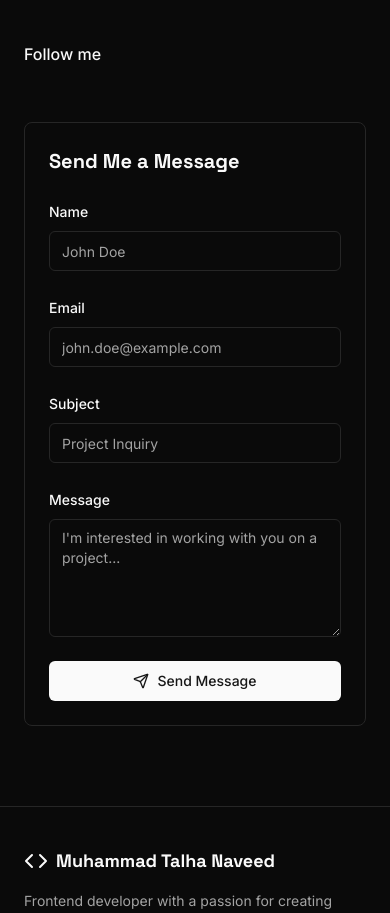
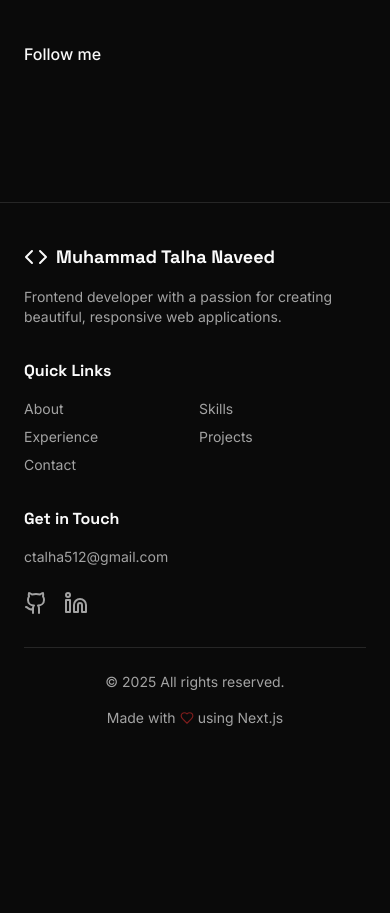
Before and after one commit to talha206/portfolio, a Next.js app: page / in a window 390 px wide. Shown: the part 10080-10993 px from the top of the page. After the commit the page ends 10848 px from the top, so only its background shows below. Built offline with nearby package versions, Linux system fonts and the light colour scheme.

Commit message:
removed the send message form

```diff
--- a/components/sections/ContactSection.tsx
+++ b/components/sections/ContactSection.tsx
@@ -106,7 +106,7 @@ export function ContactSection() {
             whileInView={{ opacity: 1, x: 0 }}
             transition={{ duration: 0.5, delay: 0.2 }}
             viewport={{ once: true }}
-            className="col-span-1"
+            className="col-span-1 lg:col-span-2"
           >
             <div className="space-y-8">
               <div>
@@ -116,7 +116,7 @@ export function ContactSection() {
                 </p>
               </div>
 
-              <div className="space-y-6">
+              <div className="lg:justify-between lg:flex space-y-6 lg:space-y-0">
                 <div className="flex items-start gap-4">
                   <div className="bg-primary/10 rounded-lg p-3 text-primary">
                     <Mail className="h-6 w-6" />
@@ -171,93 +171,7 @@ export function ContactSection() {
             viewport={{ once: true }}
             className="col-span-2"
           >
-            <div className="bg-card border border-border rounded-lg p-6 md:p-8">
-              <h3 className="text-xl font-space-grotesk font-bold mb-6">Send Me a Message</h3>
 
-              <Form {...form}>
-                <form onSubmit={form.handleSubmit(onSubmit)} className="space-y-6">
-                  <div className="grid grid-cols-1 md:grid-cols-2 gap-6">
-                    <FormField
-                      control={form.control}
-                      name="name"
-                      render={({ field }) => (
-                        <FormItem>
-                          <FormLabel>Name</FormLabel>
-                          <FormControl>
-                            <Input placeholder="John Doe" {...field} />
-                          </FormControl>
-                          <FormMessage />
-                        </FormItem>
-                      )}
-                    />
-
-                    <FormField
-                      control={form.control}
-                      name="email"
-                      render={({ field }) => (
-                        <FormItem>
-                          <FormLabel>Email</FormLabel>
-                          <FormControl>
-                            <Input placeholder="john.doe@example.com" {...field} />
-                          </FormControl>
-                          <FormMessage />
-                        </FormItem>
-                      )}
-                    />
-                  </div>
-
-                  <FormField
-                    control={form.control}
-                    name="subject"
-                    render={({ field }) => (
-                      <FormItem>
-                        <FormLabel>Subject</FormLabel>
-                        <FormControl>
-                          <Input placeholder="Project Inquiry" {...field} />
-                        </FormControl>
-                        <FormMessage />
-                      </FormItem>
-                    )}
-                  />
-
-                  <FormField
-                    control={form.control}
-                    name="message"
-                    render={({ field }) => (
-                      <FormItem>
-                        <FormLabel>Message</FormLabel>
-                        <FormControl>
-                          <Textarea
-                            placeholder="I'm interested in working with you on a project..."
-                            rows={5}
-                            {...field}
-                          />
-                        </FormControl>
-                        <FormMessage />
-                      </FormItem>
-                    )}
-                  />
-
-                  <Button
-                    type="submit"
-                    className="w-full md:w-auto"
-                    disabled={isSubmitting}
-                  >
-                    {isSubmitting ? (
-                      <>
-                        <Loader2 className="mr-2 h-4 w-4 animate-spin" />
-                        Sending...
-                      </>
-                    ) : (
-                      <>
-                        <Send className="mr-2 h-4 w-4" />
-                        Send Message
-                      </>
-                    )}
-                  </Button>
-                </form>
-              </Form>
-            </div>
           </motion.div>
         </div>
       </div>
```
